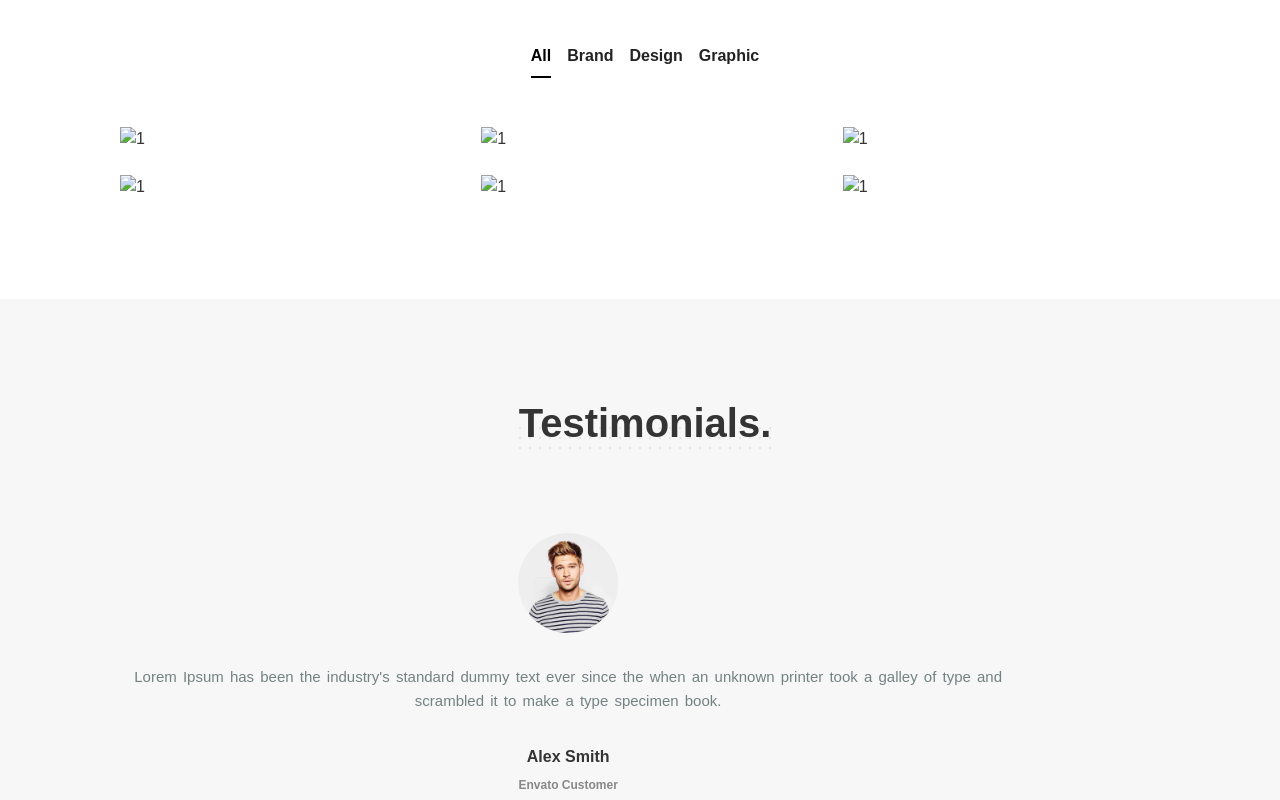
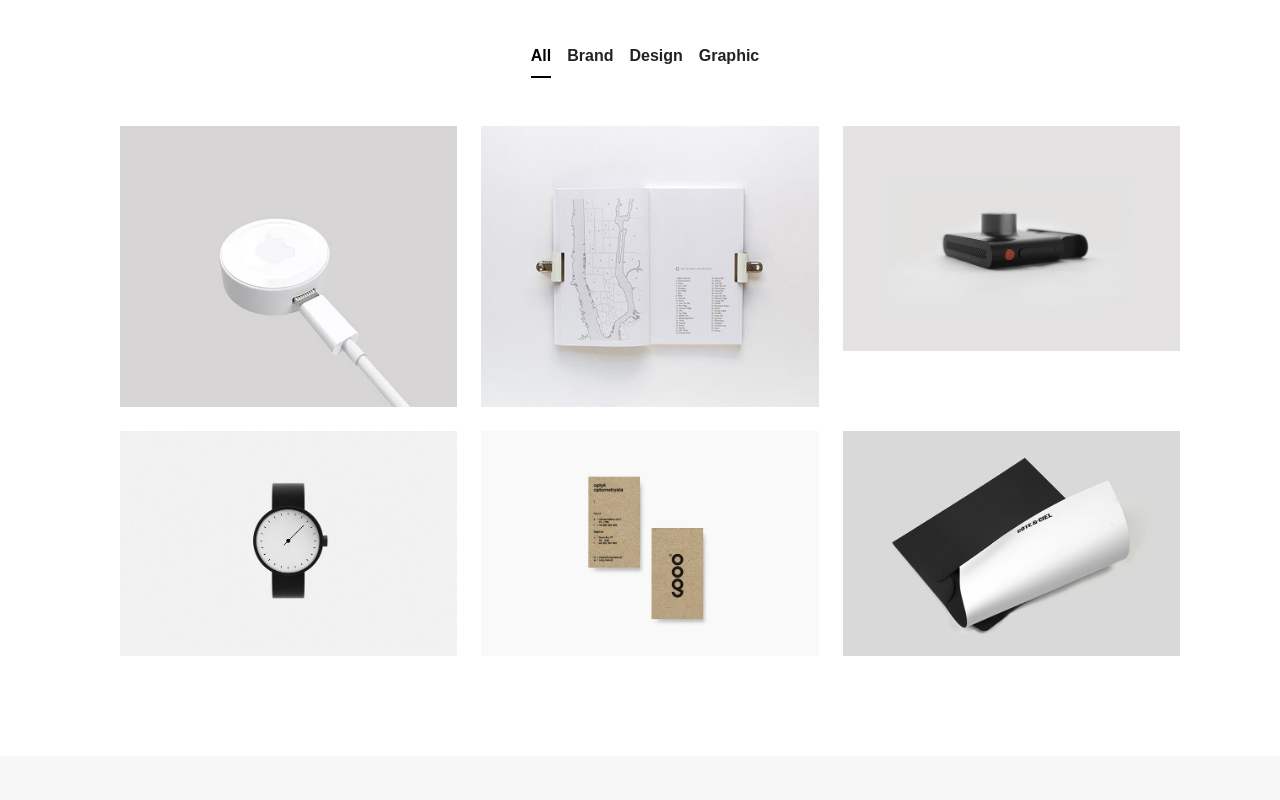
Before and after one commit to asmaamahmo/frontend-repo, a plain HTML site: page Daniel.html in a window 1280 px wide. Shown: the part 2740-3540 px from the top of the page. Drawn offline with nearby package versions, Linux system fonts and the light colour scheme.

Commit message:
sec commit

```diff
--- a/Daniel.html
+++ b/Daniel.html
@@ -270,7 +270,7 @@
             <div class="row gy-4">
               <div class="col-md-4">
                 <div class="work-item position-relative overflow-hidden">
-                  <img src="../Daniels/imgs/imgs/portfolio/1.jpg" class="w-100" alt="1">
+                  <img src="imgs/1.jpg" class="w-100" alt="1">
                   <div class="work-item-layer position-absolute">
                     <div class="layer-info position-absolute text-center v-middle">
                       <h6 class="sm-titl">WEB DESIGN</h6>
@@ -289,7 +289,7 @@
               </div>
               <div class="col-md-4">
                 <div class="work-item position-relative overflow-hidden">
-                  <img src="../Daniels/imgs/imgs/portfolio/2.jpg" class="w-100" alt="1">
+                  <img src="imgs/2.jpg" class="w-100" alt="1">
                   <div class="work-item-layer position-absolute">
                     <div class="layer-info position-absolute text-center v-middle">
                       <h6 class="sm-titl">WEB DESIGN</h6>
@@ -307,7 +307,7 @@
               </div>
               <div class="col-md-4">
                 <div class="work-item position-relative overflow-hidden">
-                  <img src="../Daniels/imgs/imgs/portfolio/3.jpg" class="w-100" alt="1">
+                  <img src="imgs/3.jpg" class="w-100" alt="1">
                   <div class="work-item-layer position-absolute">
                     <div class="layer-info position-absolute text-center v-middle">
                       <h6 class="sm-titl">WEB DESIGN</h6>
@@ -325,7 +325,7 @@
               </div>
               <div class="col-md-4">
                 <div class="work-item position-relative overflow-hidden">
-                  <img src="../Daniels/imgs/imgs/portfolio/4.jpg" class="w-100" alt="1">
+                  <img src="imgs/4.jpg" class="w-100" alt="1">
                   <div class="work-item-layer position-absolute">
                     <div class="layer-info position-absolute text-center v-middle">
                       <h6 class="sm-titl">WEB DESIGN</h6>
@@ -343,7 +343,7 @@
               </div>
               <div class="col-md-4">
                 <div class="work-item position-relative overflow-hidden">
-                  <img src="../Daniels/imgs/imgs/portfolio/5.jpg" class="w-100" alt="1">
+                  <img src="imgs/5.jpg" class="w-100" alt="1">
                   <div class="work-item-layer position-absolute">
                     <div class="layer-info position-absolute text-center v-middle">
                       <h6 class="sm-titl">WEB DESIGN</h6>
@@ -361,7 +361,7 @@
               </div>
               <div class="col-md-4">
                 <div class="work-item position-relative overflow-hidden">
-                  <img src="../Daniels/imgs/imgs/portfolio/6.jpg" class="w-100" alt="1">
+                  <img src="imgs/6.jpg" class="w-100" alt="1">
                   <div class="work-item-layer position-absolute">
                     <div class="layer-info position-absolute text-center v-middle">
                       <h6 class="sm-titl">WEB DESIGN</h6>
@@ -385,7 +385,7 @@
             <div class="row gy-4">
               <div class="col-md-4">
                 <div class="work-item position-relative overflow-hidden">
-                  <img src="../Daniels/imgs/imgs/portfolio/4.jpg" class="w-100" alt="1">
+                  <img src="imgs/4.jpg" class="w-100" alt="1">
                   <div class="work-item-layer position-absolute">
                     <div class="layer-info position-absolute text-center v-middle">
                       <h6 class="sm-titl">WEB DESIGN</h6>
@@ -403,7 +403,7 @@
               </div>
               <div class="col-md-4">
                 <div class="work-item position-relative overflow-hidden">
-                  <img src="../Daniels/imgs/imgs/portfolio/6.jpg" class="w-100" alt="1">
+                  <img src="imgs/6.jpg" class="w-100" alt="1">
                   <div class="work-item-layer position-absolute">
                     <div class="layer-info position-absolute text-center v-middle">
                       <h6 class="sm-titl">WEB DESIGN</h6>
@@ -427,7 +427,7 @@
             <div class="row gy-4">
               <div class="col-md-4">
                 <div class="work-item position-relative overflow-hidden">
-                  <img src="../Daniels/imgs/imgs/portfolio/2.jpg" class="w-100" alt="1">
+                  <img src="imgs/2.jpg" class="w-100" alt="1">
                   <div class="work-item-layer position-absolute">
                     <div class="layer-info position-absolute text-center v-middle">
                       <h6 class="sm-titl">WEB DESIGN</h6>
@@ -445,7 +445,7 @@
               </div>
               <div class="col-md-4">
                 <div class="work-item position-relative overflow-hidden">
-                  <img src="../Daniels/imgs/imgs/portfolio/5.jpg" class="w-100" alt="1">
+                  <img src="imgs/5.jpg" class="w-100" alt="1">
                   <div class="work-item-layer position-absolute">
                     <div class="layer-info position-absolute text-center v-middle">
                       <h6 class="sm-titl">WEB DESIGN</h6>
@@ -469,7 +469,7 @@
             <div class="row gy-4">
               <div class="col-md-4">
                 <div class="work-item position-relative overflow-hidden">
-                  <img src="../Daniels/imgs/imgs/portfolio/1.jpg" class="w-100" alt="1">
+                  <img src="imgs/1.jpg" class="w-100" alt="1">
                   <div class="work-item-layer position-absolute">
                     <div class="layer-info position-absolute text-center v-middle">
                       <h6 class="sm-titl">WEB DESIGN</h6>
@@ -488,7 +488,7 @@
               </div>
               <div class="col-md-4">
                 <div class="work-item position-relative overflow-hidden">
-                  <img src="../Daniels/imgs/imgs/portfolio/3.jpg" class="w-100" alt="1">
+                  <img src="imgs/3.jpg" class="w-100" alt="1">
                   <div class="work-item-layer position-absolute">
                     <div class="layer-info position-absolute text-center v-middle">
                       <h6 class="sm-titl">WEB DESIGN</h6>
@@ -506,7 +506,7 @@
               </div>
               <div class="col-md-4">
                 <div class="work-item position-relative overflow-hidden">
-                  <img src="../Daniels/imgs/imgs/portfolio/5.jpg" class="w-100" alt="1">
+                  <img src="imgs/5.jpg" class="w-100" alt="1">
                   <div class="work-item-layer position-absolute">
                     <div class="layer-info position-absolute text-center v-middle">
                       <h6 class="sm-titl">WEB DESIGN</h6>
```
